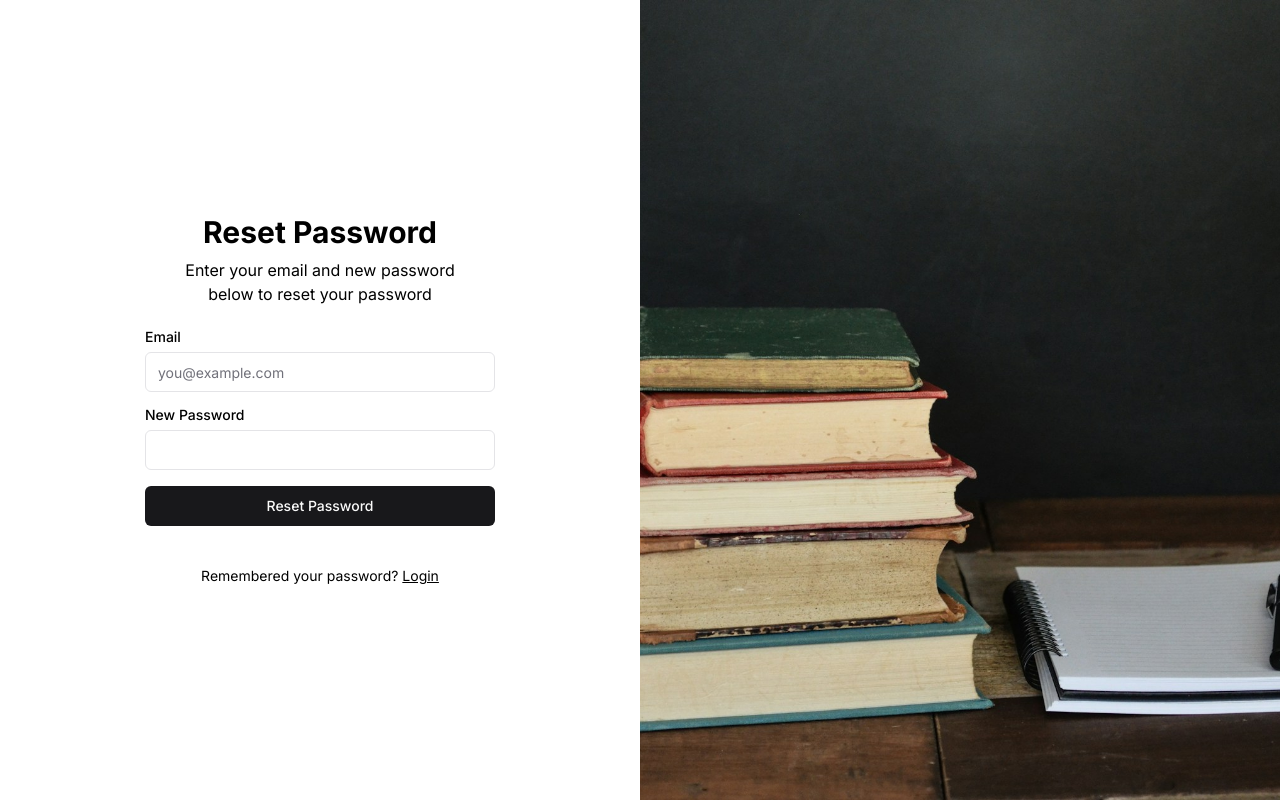
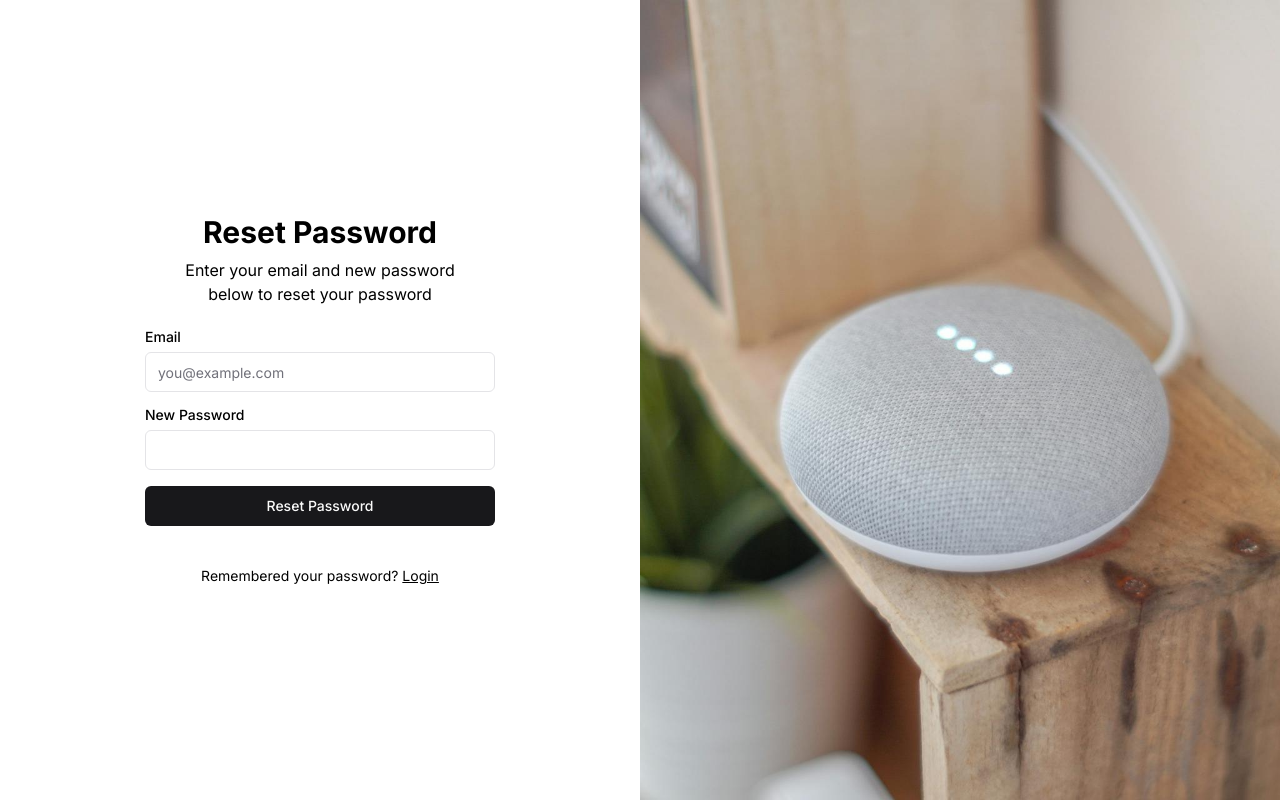
Before and after one commit to mikeyhodl/Embeder, a Next.js app: page /auth/forgot-password in a window 1280 px wide. Built offline with nearby package versions, Linux system fonts and the light colour scheme.

Commit message:
Update image source in Forgot Password, Login, and Register pages to a new photo for improved visual consistency.

```diff
--- a/src/app/auth/forgot-password/page.tsx
+++ b/src/app/auth/forgot-password/page.tsx
@@ -92,7 +92,7 @@ export default function ForgotPassword() {
       </div>
       <div className="hidden bg-muted lg:block">
         <Image
-          src="/img/debby-hudson-asviIGR3CPE-unsplash.jpg"
+          src="/img/pexels-john-tekeridis-21837-1072851.jpg"
           alt="Image"
           width="1920"
           height="1080"
--- a/src/app/auth/login/page.tsx
+++ b/src/app/auth/login/page.tsx
@@ -102,7 +102,7 @@ export default function Login() {
       </div>
       <div className="hidden bg-muted lg:block">
         <Image
-          src="/img/debby-hudson-asviIGR3CPE-unsplash.jpg"
+          src="/img/pexels-john-tekeridis-21837-1072851.jpg"
           alt="Image"
           width="1920"
           height="1080"
--- a/src/app/auth/register/page.tsx
+++ b/src/app/auth/register/page.tsx
@@ -137,7 +137,7 @@ export default function LoginForm() {
       </div>
       <div className="hidden bg-muted lg:block">
         <Image
-          src="/img/debby-hudson-asviIGR3CPE-unsplash.jpg"
+          src="/img/pexels-john-tekeridis-21837-1072851.jpg"
           alt="Image"
           width="1920"
           height="1080"
```
Also changed, not shown: public/img/pexels-ian-panelo-3721597.jpg (added), public/img/pexels-john-tekeridis-21837-1072851.jpg (added).
